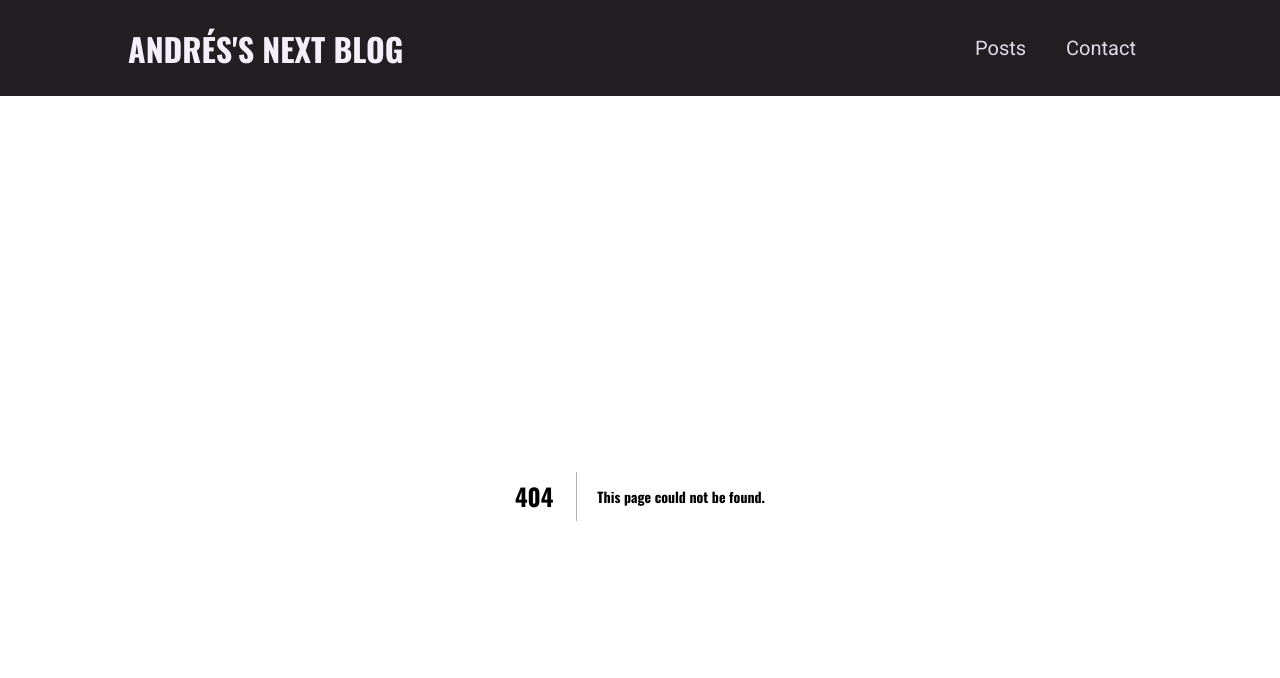
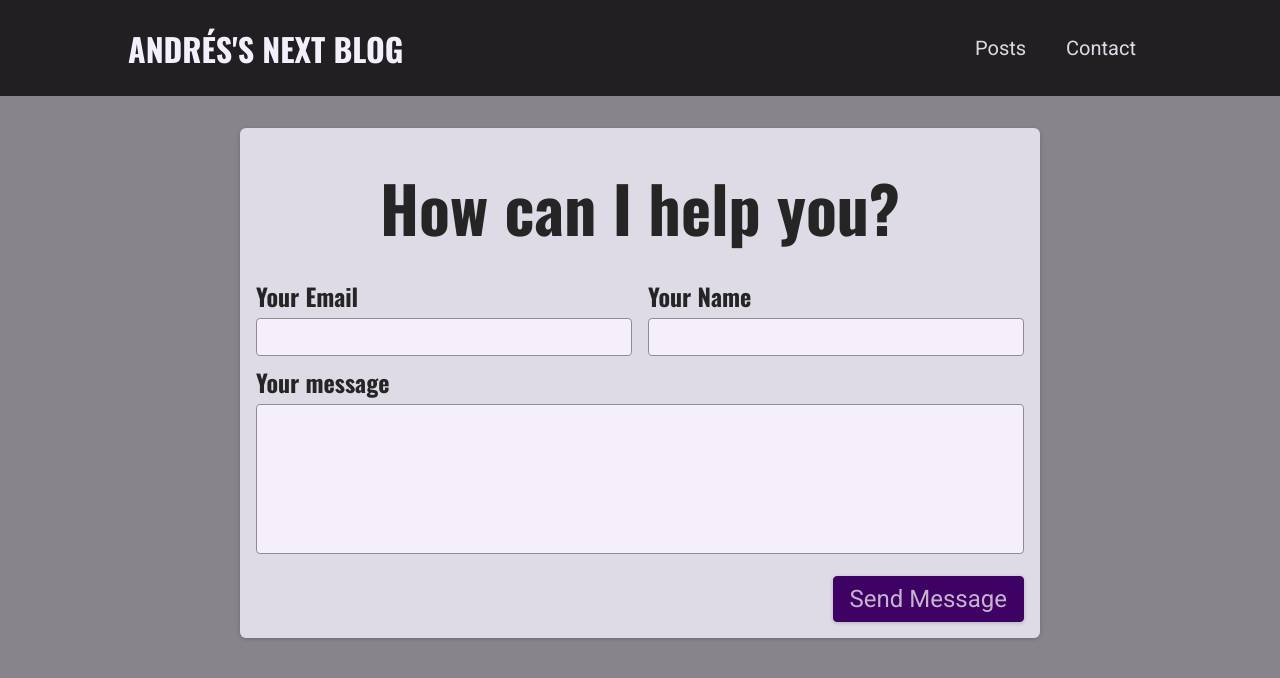
Before and after one commit to JAndresHJ/Blog-NextJS, a Next.js app: page /contact in a window 1280 px wide. Before the commit this address had no page. Shown: the top 678 px of the page. Built offline with nearby package versions, Linux system fonts and the light colour scheme.

Commit message:
Adds MongoDB connection and posts to it

```diff
--- /dev/null
+++ b/components/contanct/ContactForm.tsx
@@ -0,0 +1,156 @@
+import { ChangeEvent, FC, FormEvent } from 'react';
+import classes from './contact-form.module.css';
+import { useState, useEffect } from 'react';
+import Notification, { NotificationProps } from '../ui/Notification';
+
+interface formData {
+  email: string;
+  name: string;
+  message: string;
+}
+
+const sendContactData = async (formData: formData) => {
+  const response = await fetch('/api/contact', {
+    method: 'POST',
+    headers: {
+      'Content-Type': 'application/json',
+    },
+    body: JSON.stringify({
+      email: formData.email,
+      name: formData.name,
+      message: formData.message,
+    }),
+  });
+
+  const data = await response.json();
+
+  if (!response.ok) {
+    throw new Error(data.message || 'Something went wrong');
+  }
+};
+
+const initialFormDataState = {
+  email: '',
+  name: '',
+  message: '',
+};
+
+const ContactForm: FC = () => {
+  const [formData, setFormData] = useState(initialFormDataState);
+  const [requestStatus, setRequestStatus] = useState<
+    NotificationProps['status'] | null
+  >();
+  const [requestError, setRequestErrro] = useState<string | null>('');
+
+  useEffect(() => {
+    if (requestStatus === 'success' || requestStatus === 'error') {
+      const timer = setTimeout(() => {
+        setRequestStatus(null);
+        setRequestErrro(null);
+      }, 3000);
+
+      return () => clearTimeout(timer);
+    }
+  }, [requestStatus]);
+
+  const sendMessageHandler = async (e: FormEvent<HTMLFormElement>) => {
+    e.preventDefault();
+    // add client-side validation
+    setRequestStatus('pending');
+    try {
+      await sendContactData(formData);
+      setRequestStatus('success');
+      setFormData(initialFormDataState);
+    } catch (error: any) {
+      setRequestErrro(error.message);
+      setRequestStatus('error');
+    }
+  };
+
+  const handleChange = (
+    e: ChangeEvent<HTMLInputElement | HTMLTextAreaElement>
+  ) => {
+    const { name, value } = e.target;
+    setFormData({ ...formData, [name]: value });
+  };
+
+  let notification: NotificationProps | undefined;
+
+  if (requestStatus === 'pending') {
+    notification = {
+      status: 'pending',
+      title: 'Sending message...',
+      message: 'Your message is on its way!',
+    };
+  }
+
+  if (requestStatus === 'success') {
+    notification = {
+      status: 'success',
+      title: 'Success!',
+      message: 'Message sent successfully!',
+    };
+  }
+
+  if (requestStatus === 'error') {
+    notification = {
+      status: 'error',
+      title: 'Error',
+      message: requestError!,
+    };
+  }
+
+  return (
+    <section className={classes.contact}>
+      <h1>How can I help you?</h1>
+      <form onSubmit={sendMessageHandler} className={classes.form}>
+        <div className={classes.controls}>
+          <div className={classes.control}>
+            <label htmlFor='email'>Your Email</label>
+            <input
+              onChange={handleChange}
+              name='email'
+              type='email'
+              id='email'
+              value={formData.email}
+              required
+            />
+          </div>
+          <div className={classes.control}>
+            <label htmlFor='name'>Your Name</label>
+            <input
+              name='name'
+              type='text'
+              id='name'
+              onChange={handleChange}
+              required
+              value={formData.name}
+            />
+          </div>
+        </div>
+        <div className={classes.control}>
+          <label htmlFor='message'>Your message</label>
+          <textarea
+            onChange={handleChange}
+            name='message'
+            id='message'
+            rows={5}
+            value={formData.message}
+          ></textarea>
+        </div>
+        <div className={classes.actions}>
+          <button>Send Message</button>
+        </div>
+      </form>
+      {notification && (
+        <Notification
+          status={notification.status}
+          title={notification.title}
+          message={notification.message}
+        />
+      )}
+    </section>
+  );
+};
+
+export default ContactForm;
--- /dev/null
+++ b/components/contanct/contact-form.module.css
@@ -0,0 +1,73 @@
+.contact {
+  margin: var(--size-8) auto;
+  border-radius: 6px;
+  background-color: var(--color-grey-100);
+  width: 90%;
+  max-width: 50rem;
+  padding: var(--size-4);
+  box-shadow: 0 1px 4px rgba(0, 0, 0, 0.2);
+  font-size: var(--size-6);
+}
+
+.contact h1 {
+  font-size: var(--size-8);
+  margin: var(--size-4) 0;
+  text-align: left;
+}
+
+.form label {
+  display: block;
+  font-family: 'Oswald', sans-serif;
+  font-weight: bold;
+  margin: var(--size-2) 0 var(--size-1) 0;
+}
+
+.form input,
+.form textarea {
+  font: inherit;
+  padding: var(--size-1);
+  border-radius: 4px;
+  width: 100%;
+  border: 1px solid var(--color-grey-400);
+  background-color: var(--color-grey-50);
+  resize: none;
+}
+
+.controls {
+  display: flex;
+  column-gap: 1rem;
+  flex-wrap: wrap;
+}
+
+.control {
+  flex: 1;
+  min-width: 10rem;
+}
+
+.actions {
+  margin-top: var(--size-4);
+  text-align: right;
+}
+
+.form button {
+  font: inherit;
+  cursor: pointer;
+  background-color: var(--color-primary-700);
+  border: 1px solid var(--color-primary-700);
+  padding: var(--size-2) var(--size-4);
+  border-radius: 4px;
+  color: var(--color-primary-50);
+  box-shadow: 0 1px 4px rgba(0, 0, 0, 0.2);
+}
+
+.form button:hover {
+  background-color: var(--color-primary-500);
+  border-color: var(--color-primary-500);
+}
+
+@media (min-width: 768px) {
+  .contact h1 {
+    font-size: var(--size-16);
+    text-align: center;
+  }
+}
--- /dev/null
+++ b/components/ui/Notification.tsx
@@ -0,0 +1,33 @@
+import classes from './notification.module.css';
+import { FC } from 'react';
+
+export interface NotificationProps {
+  title: string;
+  message: string;
+  status: 'pending' | 'success' | 'error';
+}
+
+const Notification: FC<NotificationProps> = (props) => {
+  const { title, message, status } = props;
+
+  let statusClasses = '';
+
+  if (status === 'success') {
+    statusClasses = classes.success;
+  }
+
+  if (status === 'error') {
+    statusClasses = classes.error;
+  }
+
+  const cssClasses = `${classes.notification} ${statusClasses}`;
+
+  return (
+    <div className={cssClasses}>
+      <h2>{title}</h2>
+      <p>{message}</p>
+    </div>
+  );
+};
+
+export default Notification;
--- /dev/null
+++ b/components/ui/notification.module.css
@@ -0,0 +1,43 @@
+.notification {
+  display: flex;
+  justify-content: space-between;
+  align-items: center;
+  color: var(--color-grey-100);
+  background-color: var(--color-grey-800);
+  padding: 0 var(--size-8);
+  box-shadow: 0 1px 8px rgba(0, 0, 0, 0.2);
+  position: fixed;
+  height: 5rem;
+  bottom: 0;
+  width: 100%;
+  left: 0;
+  border-top-right-radius: 0;
+  border-top-left-radius: 0;
+}
+
+.notification h2 {
+  font-size: var(--size-6);
+  margin: 0;
+}
+
+.notification p {
+  margin: 0;
+}
+
+.success {
+  background-color: var(--color-success-500);
+  color: var(--color-grey-800);
+}
+
+.error {
+  background-color: var(--color-error-500);
+}
+
+@media (min-width: 768px) {
+  .notification {
+    width: 40rem;
+    left: calc(50% - 20rem);
+    border-top-right-radius: 6px;
+    border-top-left-radius: 6px;
+  }
+}
--- a/package.json
+++ b/package.json
@@ -15,6 +15,7 @@
     "eslint": "8.38.0",
     "eslint-config-next": "13.3.0",
     "gray-matter": "^4.0.3",
+    "mongodb": "^5.3.0",
     "next": "13.3.0",
     "react": "18.2.0",
     "react-dom": "18.2.0",
--- /dev/null
+++ b/pages/api/contact.ts
@@ -0,0 +1,65 @@
+// Next.js API route support: https://nextjs.org/docs/api-routes/introduction
+import { MongoClient, ObjectId } from 'mongodb';
+import type { NextApiRequest, NextApiResponse } from 'next';
+
+type Data = {
+  response: string;
+  message?: {
+    [key: string]: string | ObjectId;
+  };
+};
+
+export default async function handler(
+  req: NextApiRequest,
+  res: NextApiResponse<Data>
+) {
+  if (req.method === 'POST') {
+    const { email, name, message } = req.body;
+
+    if (
+      !email ||
+      !email.includes('@') ||
+      !name ||
+      name.trim() === '' ||
+      !message ||
+      message.trim() === ''
+    ) {
+      res.status(422).json({ response: 'Invalid input.' });
+      return;
+    }
+
+    const newMessage: Data['message'] = {
+      email,
+      name,
+      message,
+    };
+
+    let client;
+    // Store in DB
+    try {
+      client = await MongoClient.connect(
+        'mongodb+srv://jandreshdzj:<>@cluster0.iqoj3zx.mongodb.net/blog-nextjs?retryWrites=true&w=majority'
+      );
+    } catch (error) {
+      res.status(500).json({ response: 'Could not connect to database' });
+      return;
+    }
+
+    const db = client.db();
+    try {
+      const result = await db.collection('messages').insertOne(newMessage);
+      newMessage.id = result.insertedId;
+    } catch (error) {
+      client.close();
+      res.status(500).json({ response: 'Storing message failed' });
+      return;
+    }
+
+    client.close();
+    console.log('New message: ', newMessage);
+
+    res
+      .status(201)
+      .json({ response: 'Succesfully stored message!', message: newMessage });
+  }
+}
--- a/pages/api/hello.ts
+++ /dev/null
@@ -1,13 +0,0 @@
-// Next.js API route support: https://nextjs.org/docs/api-routes/introduction
-import type { NextApiRequest, NextApiResponse } from 'next'
-
-type Data = {
-  name: string
-}
-
-export default function handler(
-  req: NextApiRequest,
-  res: NextApiResponse<Data>
-) {
-  res.status(200).json({ name: 'John Doe' })
-}
--- a/pages/contanct.tsx
+++ b/pages/contact.tsx
@@ -1,7 +1,8 @@
+import ContactForm from '@/components/contanct/ContactForm';
 import { NextPage } from 'next';
 
 const ContactPage: NextPage = () => {
-  return <div></div>;
+  return <ContactForm />;
 };
 
 export default ContactPage;
```
Also changed, not shown: public/images/posts/getting-started-with-nextjs3/getting-started-nextjs.png (added), 1 other file (tests, documents, lock files or other folders).
